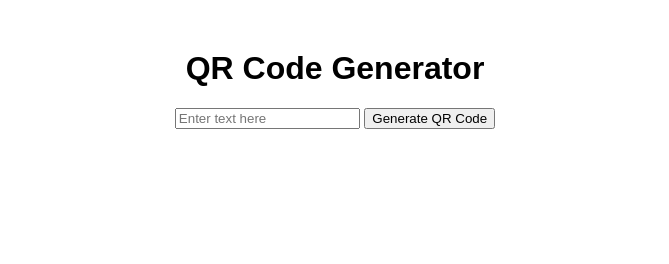
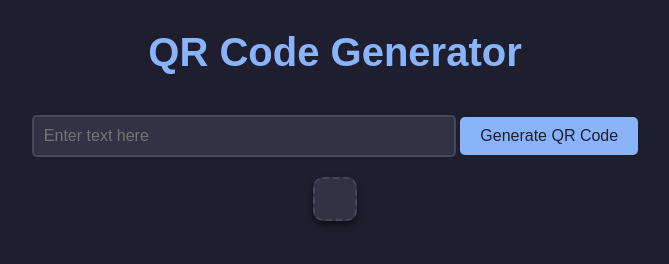
Before and after one commit to EnesBaytekin/qr-generator, a plain HTML site: page src/index.html in a window 1280 px wide. Shown: the whole page, without its empty margins (305-974 px from the left). Drawn offline with Linux system fonts and the light colour scheme.

Commit message:
chore: edit style

```diff
--- a/src/index.html
+++ b/src/index.html
@@ -4,16 +4,7 @@
     <meta charset="UTF-8">
     <meta name="viewport" content="width=device-width, initial-scale=1.0">
     <title>QR Code Generator</title>
-    <style>
-        body {
-            font-family: Arial, sans-serif;
-            text-align: center;
-            margin-top: 50px;
-        }
-        #qrcode {
-            margin-top: 20px;
-        }
-    </style>
+    <link rel="stylesheet" href="styles.css">
 </head>
 <body>
     <h1>QR Code Generator</h1>
--- /dev/null
+++ b/src/styles.css
@@ -0,0 +1,76 @@
+body {
+    font-family: 'Arial', sans-serif;
+    text-align: center;
+    margin: 0;
+    padding: 0;
+    background-color: #1e1e2e;
+    color: #cdd6f4;
+}
+
+h1 {
+    margin-top: 30px;
+    font-size: 2.5rem;
+    color: #89b4fa;
+}
+
+input[type="text"] {
+    width: 70%;
+    max-width: 400px;
+    padding: 10px;
+    font-size: 1rem;
+    background-color: #313244;
+    color: #cdd6f4;
+    border: 2px solid #45475a;
+    border-radius: 5px;
+    outline: none;
+    transition: border-color 0.3s ease;
+}
+
+input[type="text"]:focus {
+    border-color: #89b4fa;
+}
+
+button {
+    margin-top: 15px;
+    padding: 10px 20px;
+    font-size: 1rem;
+    color: #1e1e2e;
+    background-color: #89b4fa;
+    border: none;
+    border-radius: 5px;
+    cursor: pointer;
+    transition: background-color 0.3s ease;
+}
+
+button:hover {
+    background-color: #74c7ec;
+}
+
+#qrcode {
+    margin-top: 20px;
+    display: flex;
+    justify-content: center;
+    align-items: center;
+    background-color: #313244;
+    padding: 20px;
+    border: 2px dashed #45475a;
+    border-radius: 10px;
+    box-shadow: 0 4px 6px rgba(0, 0, 0, 0.5);
+    width: fit-content;
+    margin: 20px auto;
+}
+
+@media (max-width: 600px) {
+    h1 {
+        font-size: 2rem;
+    }
+
+    input[type="text"] {
+        width: 90%;
+    }
+
+    button {
+        width: 90%;
+        padding: 12px;
+    }
+}
```
